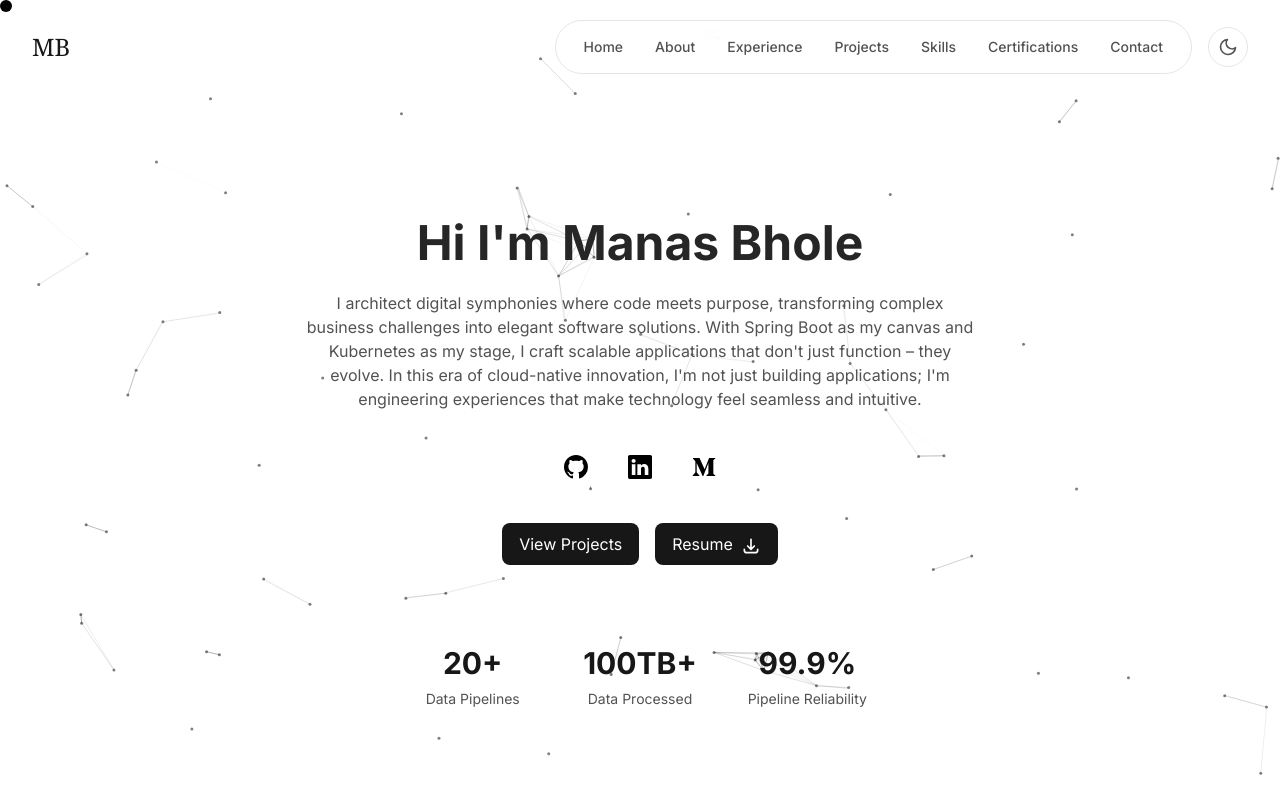
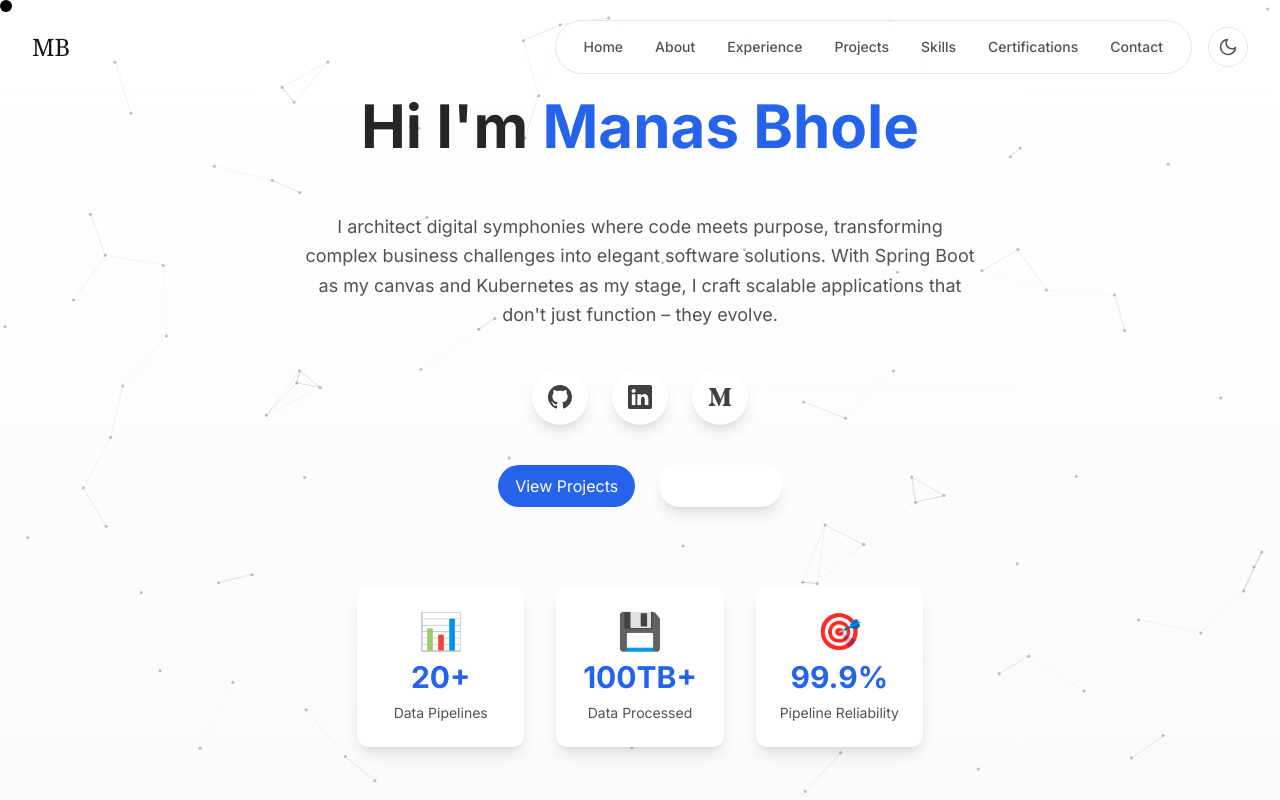
Before and after one commit to ManasBhole/Manas-Portfolio, a Next.js app: page / in a window 1280 px wide. Shown: the top 800 px of the page. Built offline with nearby package versions, Linux system fonts and the light colour scheme.

Commit message:
final commit

```diff
--- a/package.json
+++ b/package.json
@@ -10,7 +10,7 @@
   },
   "dependencies": {
     "clsx": "^2.1.1",
-    "framer-motion": "^11.11.17",
+    "framer-motion": "^11.13.5",
     "next": "^15.0.3",
     "next-themes": "^0.4.3",
     "react": "^18.2.0",
--- a/src/components/home/Hero.tsx
+++ b/src/components/home/Hero.tsx
@@ -7,6 +7,7 @@ import { HiOutlineDownload } from "react-icons/hi";
 import { ButtonLitLink } from "../ui/button-lit";
 import { Particles } from "../ui/particles";
 import ClientOnly from "../ClientOnly";
+import { motion } from "framer-motion"; // Add framer-motion for animations
 
 export default function Hero() {
   const words = [
@@ -20,98 +21,127 @@ export default function Hero() {
     },
     {
       text: "Manas",
-      className: "text-neutral-800 dark:text-white font-bold"
+      className: "text-blue-600 dark:text-blue-400 font-bold" // Added color highlight
     },
     {
       text: "Bhole",
-      className: "text-neutral-800 dark:text-white font-bold"
+      className: "text-blue-600 dark:text-blue-400 font-bold" // Added color highlight
     }
   ];
 
+  const statsData = [
+    { number: "20+", text: "Data Pipelines", icon: "📊" },
+    { number: "100TB+", text: "Data Processed", icon: "💾" },
+    { number: "99.9%", text: "Pipeline Reliability", icon: "🎯" }
+  ];
+
   return (
-    <section className="h-screen w-full relative overflow-hidden">
-      {/* Particles Background */}
-      <div className="absolute inset-0">
+    <section className="min-h-screen w-full relative overflow-hidden bg-gradient-to-b from-white to-gray-50 dark:from-neutral-950 dark:to-neutral-900">
+      {/* Particles Background with reduced opacity */}
+      <div className="absolute inset-0 opacity-50">
         <ClientOnly>
-          <Particles quantity={80} ease={30} />
+          <Particles quantity={100} ease={35} /> {/* Increased particles */}
         </ClientOnly>
       </div>
 
       {/* Content */}
       <div className="relative h-full max-w-7xl mx-auto px-4 sm:px-6 lg:px-8">
-        <div className="h-full w-full flex flex-col items-center justify-center mt-16">
-          <div className="hidden md:block">
-            <TypewriterEffect words={words} className="text-4xl sm:text-5xl" />
+        <motion.div
+          initial={{ opacity: 0, y: 20 }}
+          animate={{ opacity: 1, y: 0 }}
+          transition={{ duration: 0.8 }}
+          className="h-full w-full flex flex-col items-center justify-center pt-24 pb-12"
+        >
+          {/* Typewriter Effect */}
+          <div className="hidden md:block mb-8">
+            <TypewriterEffect words={words} className="text-5xl sm:text-6xl" />
           </div>
           <div className="md:hidden mt-16">
             <h1 className="text-4xl sm:text-5xl font-bold text-neutral-800 dark:text-white">
-              Hi, I'm Manas Bhole
+              Hi, I'm <span className="text-blue-600 dark:text-blue-400">Manas Bhole</span>
             </h1>
           </div>
 
-          <p className="text-neutral-600 dark:text-white/80 max-w-2xl mx-auto text-center mt-6">
-          I architect digital symphonies where code meets purpose, transforming complex business challenges into elegant software solutions. With Spring Boot as my canvas and Kubernetes as my stage, I craft scalable applications that don't just function – they evolve. In this era of cloud-native innovation, I'm not just building applications; I'm engineering experiences that make technology feel seamless and intuitive.
-          </p>
+          {/* Introduction Text */}
+          <motion.p
+            initial={{ opacity: 0 }}
+            animate={{ opacity: 1 }}
+            transition={{ delay: 0.5 }}
+            className="text-neutral-600 dark:text-white/80 max-w-2xl mx-auto text-center mt-6 text-lg leading-relaxed"
+          >
+            I architect digital symphonies where code meets purpose, transforming complex business challenges into elegant software solutions. With Spring Boot as my canvas and Kubernetes as my stage, I craft scalable applications that don't just function – they evolve.
+          </motion.p>
 
-          <div className="flex gap-4 mt-8">
-            <a
-              href="https://github.com/ManasBhole?tab=repositories"
-              target="_blank"
-              rel="noopener noreferrer"
-              className="p-3 bg-white dark:bg-neutral-900 rounded-full hover:scale-110 transition-transform duration-200"
-            >
-              <BsGithub className="w-6 h-6" />
-            </a>
-            <a
-              href="https://www.linkedin.com/in/manas-bhole/"
-              target="_blank"
-              rel="noopener noreferrer"
-              className="p-3 bg-white dark:bg-neutral-900 rounded-full hover:scale-110 transition-transform duration-200"
-            >
-              <BsLinkedin className="w-6 h-6" />
-            </a>
-            <a
-              href="https://medium.com/@manasbhole2000"
-              target="_blank"
-              rel="noopener noreferrer"
-              className="p-3 bg-white dark:bg-neutral-900 rounded-full hover:scale-110 transition-transform duration-200"
-            >
-              <FaMediumM className="w-6 h-6" />
-            </a>
-          </div>
+          {/* Social Links */}
+          <motion.div
+            initial={{ opacity: 0, y: 20 }}
+            animate={{ opacity: 1, y: 0 }}
+            transition={{ delay: 0.7 }}
+            className="flex gap-6 mt-10"
+          >
+            {[
+              { href: "https://github.com/ManasBhole?tab=repositories", icon: BsGithub, label: "GitHub" },
+              { href: "https://www.linkedin.com/in/manas-bhole/", icon: BsLinkedin, label: "LinkedIn" },
+              { href: "https://medium.com/@manasbhole2000", icon: FaMediumM, label: "Medium" }
+            ].map((social, index) => (
+              <motion.a
+                key={social.label}
+                whileHover={{ scale: 1.1 }}
+                whileTap={{ scale: 0.95 }}
+                href={social.href}
+                target="_blank"
+                rel="noopener noreferrer"
+                className="p-4 bg-white dark:bg-neutral-800 rounded-full shadow-lg hover:shadow-xl transition-all duration-300"
+              >
+                <social.icon className="w-6 h-6 text-neutral-700 dark:text-white" />
+              </motion.a>
+            ))}
+          </motion.div>
 
-          <div className="flex gap-4 mt-8">
+          {/* Action Buttons */}
+          <motion.div
+            initial={{ opacity: 0 }}
+            animate={{ opacity: 1 }}
+            transition={{ delay: 0.9 }}
+            className="flex gap-6 mt-10"
+          >
             <ButtonLitLink
               href="#projects"
+              className="bg-blue-600 hover:bg-blue-700 text-white px-8 py-3 rounded-full transition-all duration-300"
             >
               View Projects
             </ButtonLitLink>
 
             <ButtonLitLink
               href="/Manas_D_Bhole_Resume.pdf"
-              className="flex items-center whitespace-nowrap"
+              className="flex items-center whitespace-nowrap bg-white dark:bg-neutral-800 px-8 py-3 rounded-full shadow-lg hover:shadow-xl transition-all duration-300"
               download
             >
               <span className="inline-block">Resume</span>
               <HiOutlineDownload className="w-5 h-5 ml-2 inline-block" />
             </ButtonLitLink>
-          </div>
+          </motion.div>
 
-          <div className="grid grid-cols-3 gap-12 mt-20 text-center">
-            <div>
-              <h2 className="text-3xl font-bold mb-2 text-neutral-900 dark:text-purple-500">20+</h2>
-              <p className="text-sm text-neutral-600 dark:text-white/80">Data Pipelines</p>
-            </div>
-            <div>
-              <h2 className="text-3xl font-bold mb-2 text-neutral-900 dark:text-purple-500">100TB+</h2>
-              <p className="text-sm text-neutral-600 dark:text-white/80">Data Processed</p>
-            </div>
-            <div>
-              <h2 className="text-3xl font-bold mb-2 text-neutral-900 dark:text-purple-500">99.9%</h2>
-              <p className="text-sm text-neutral-600 dark:text-white/80">Pipeline Reliability</p>
-            </div>
-          </div>
-        </div>
+          {/* Stats Section */}
+          <motion.div
+            initial={{ opacity: 0, y: 20 }}
+            animate={{ opacity: 1, y: 0 }}
+            transition={{ delay: 1.1 }}
+            className="grid grid-cols-1 md:grid-cols-3 gap-8 mt-20"
+          >
+            {statsData.map((stat, index) => (
+              <motion.div
+                key={stat.text}
+                whileHover={{ scale: 1.05 }}
+                className="bg-white dark:bg-neutral-800 p-6 rounded-xl shadow-lg text-center"
+              >
+                <div className="text-4xl mb-2">{stat.icon}</div>
+                <h2 className="text-3xl font-bold mb-2 text-blue-600 dark:text-blue-400">{stat.number}</h2>
+                <p className="text-sm text-neutral-600 dark:text-white/80">{stat.text}</p>
+              </motion.div>
+            ))}
+          </motion.div>
+        </motion.div>
       </div>
     </section>
   );
```
Also changed, not shown: 1 other file (tests, documents, lock files or other folders).
